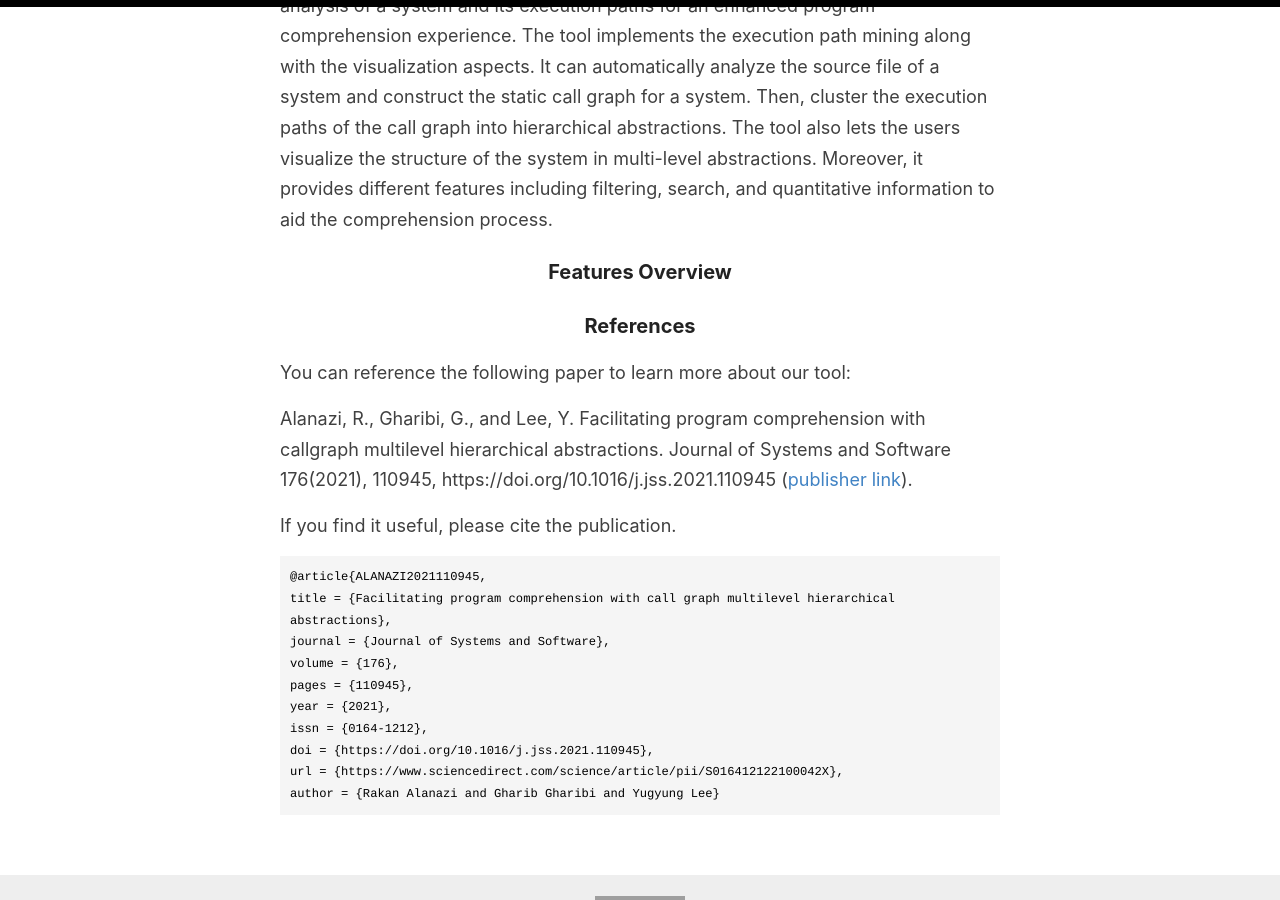
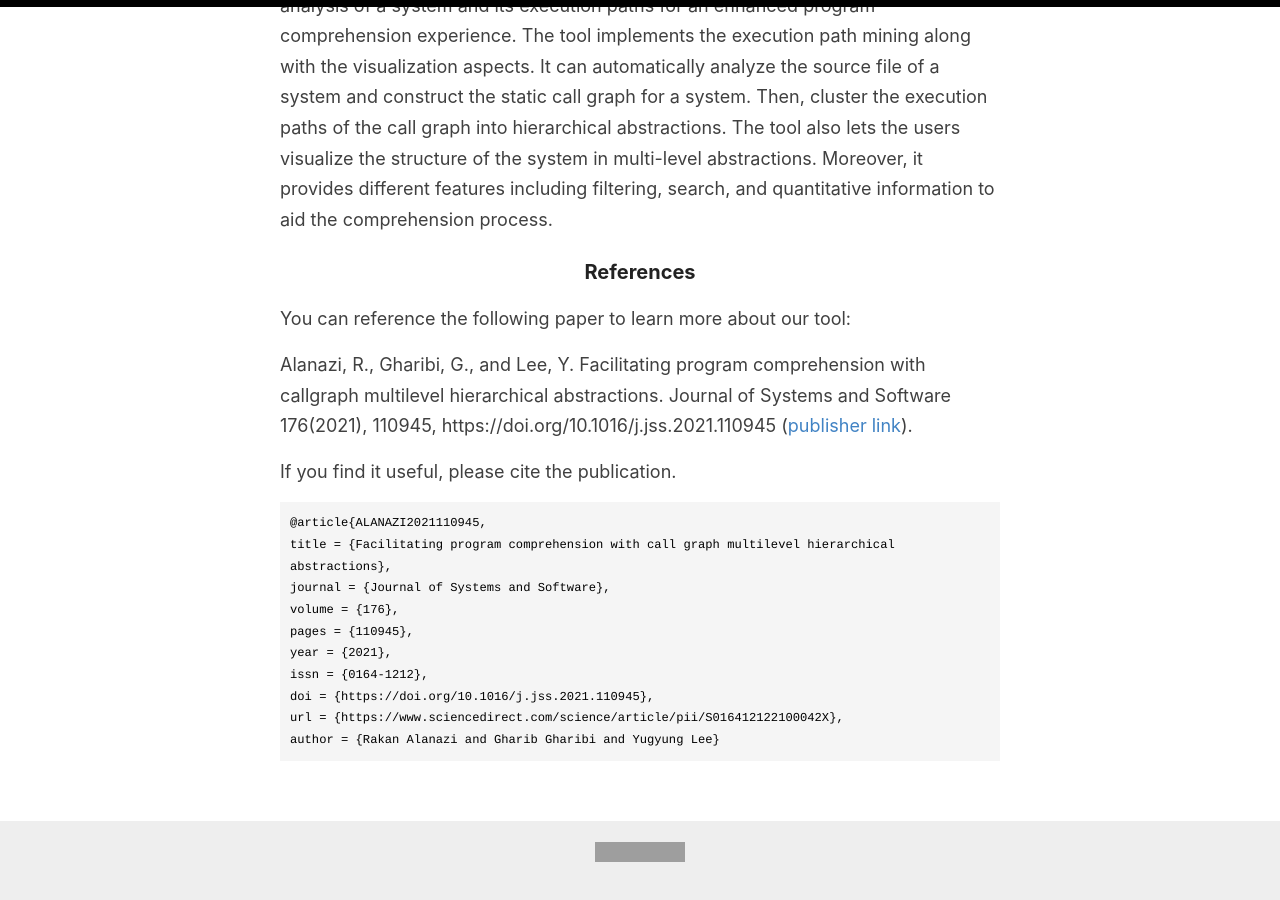
Before and after one commit to RakanAlanazi/CodEx, a Jekyll site: the page built from index.md, in a window 1280 px wide and 900 px high, scrolled down 842 px. Built offline with Jekyll 4.4.1, drawn with Linux system fonts in a browser that asks for light colours; our own code applies the rules of GitHub Pages for plain Markdown files; the list of posts is cut into pages by our own code; grey boxes are pictures that could not be loaded.

Commit message:
Update index.md

```diff
--- a/index.md
+++ b/index.md
@@ -5,8 +5,6 @@
 An interactive, web-based visualization tool that enables a top-down and bottom-up analysis of a system
 and its execution paths for an enhanced program comprehension experience. The tool implements the execution path mining along with the visualization aspects.
 It can automatically analyze the source file of a system and construct the static call graph for a system. Then, cluster the execution paths of the call graph into hierarchical abstractions. The tool also lets the users visualize the structure of the system in multi-level abstractions. Moreover, it provides different features including filtering, search, and quantitative information to aid the comprehension process.
-
-### Features Overview
 
 ### References
 You can reference the following paper to learn more about our tool:
```
